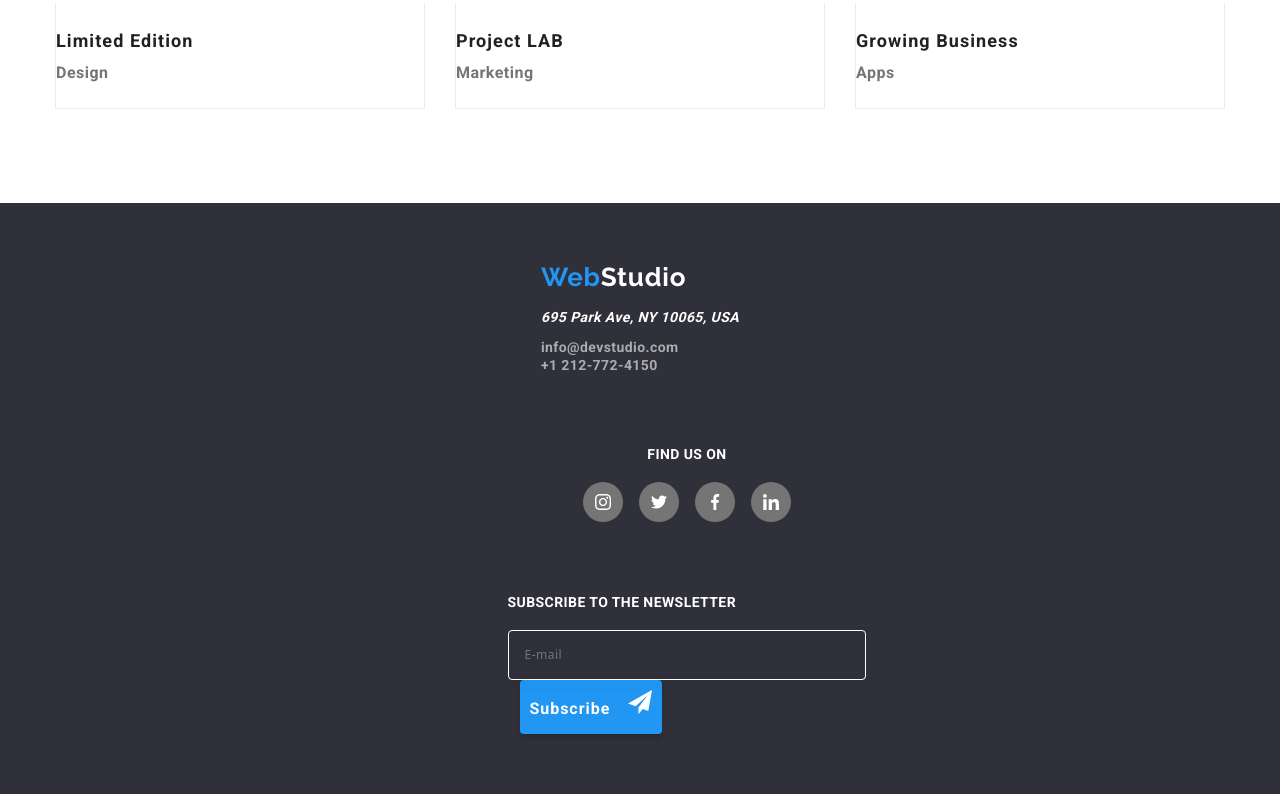
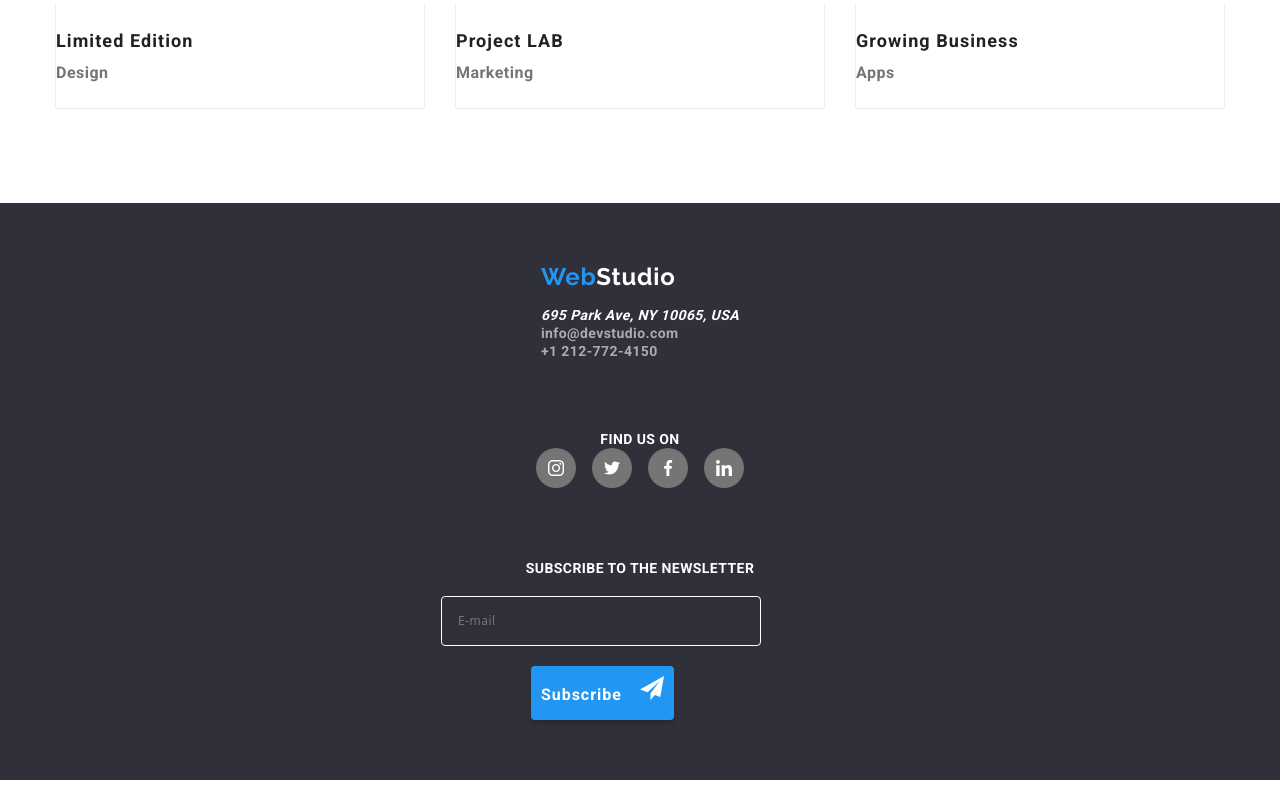
Before and after one commit to RoxanaLarisssa/goit-markup-hw-07, a plain HTML site: page portofolio.html in a window 1280 px wide. Shown: the part 1528-2322 px from the top of the page. Drawn offline with nearby package versions, Linux system fonts and the light colour scheme.

Commit message:
update mobile-tablet-desktop

```diff
--- a/css/media.css
+++ b/css/media.css
@@ -189,40 +189,49 @@ text-align: left;
 
 }
 /*----------Footer--------------*/
-.footer-section {
-  display: block;
-  background-color: #2f303a;
-  padding: 60px 0;
-}
-.footer-container{
+.footer-container {
   flex-wrap: wrap;
   flex-direction: row;
   gap: 72px 24px;
-  width: 584px;
+  max-width: 768px;
   width: 100%;
+  margin-left: 115px;
+
 }
+
 .footer-logo {
-display: inline-block;
+  display: inline-block;
+}
+.footer-soc-text {
+  text-align: left;
 }
 .footer-form-email {
   flex-direction: row;
 }
 .footer-input {
-  width: 450px;
+  width: 387px;
+}
+.form-text {
+  text-align: left;
+  display: flex;
+  justify-content: center;
 }
 .footer-form-btn {
   display: flex;
-  margin: 30px auto;
+  justify-content: center;
+  align-items: center;
+  margin-left: 94px;
+  margin-top: 20px;
+  width: 200px;
 }
 .modal {
-  width: 450px;
+ width: 450px;
  margin-left: 159px;
-}
-}
+} }
    /*------- Design desktop -------*/
-  @media screen and (min-width: 1158px){
+  @media screen and (min-width: 1158px)
+  {
   .container-header-content {
-    width: 1158px;
     width: 100%;
     margin: 0 auto;
   }
@@ -255,7 +264,6 @@ display: inline-block;
     display: flex;
     gap: 40px;
     flex-direction: row;
-    margin-right: 215px;
   }
   .header-cont-link {
     color: var(--link-color);
@@ -508,24 +516,39 @@ display: inline-block;
 }
 
 /*----------Footer--------------*/
-.footer-container{
+.footer {
+  padding: 100px 0;
+  width: 100%;
+}
+.footer-container {
   display: flex;
   flex-wrap: nowrap;
   align-items: baseline;
   width: 100%;
+  max-width: 1158px;
 }
-.footer-list {
+
+.footer-soc {
   width: 208px;
   margin-right: 80px;
+  margin-left: 106px;
 }
 .footer-item-icons {
   transition-timing-function: cubic-bezier(0.4, 0, 0.2, 1);
   transition-duration: 250ms;
+  transition-property: background-color;
+
 }
-
-.footer-contacts:hover,
-.footer-contacts:focus {
-  color: #2196f3;
+.footer-form-btn {
+  display: flex;
+}
+.footer-item-icons:hover,
+.footer-item-icons:focus {
+  background-color: var(--social-icon-hover-color);
+}
+.footer-form-btn:hover,
+.footer-form-btn:focus {
+  color: var(--social-background-icon-color);
 }
 
  }
--- a/css/styles.css
+++ b/css/styles.css
@@ -432,7 +432,8 @@ a {
 .footer-section {
   display: block;
   background-color: #2f303a;
-  padding: 60px 0;
+  padding: 60px;
+
 }
 .footer-container{
   display: flex;
@@ -443,11 +444,8 @@ a {
   width: 100%;
 }
 .footer-logo {
-  display: flex;
-  justify-content: center;
-  align-items: center;
   color: #ffffff;
-  font-size: 26px;
+  font-size: 24px;
   font-family: "Raleway", sans-serif;
   font-weight: 700;
   letter-spacing: 0.78px;
@@ -456,7 +454,9 @@ a {
   text-decoration:none;
 }
 .form-text {
-  align-self: center;
+ display: flex;
+ justify-content: center;
+ align-items: center;
 }
 .footer-half-logo {
   color: #2196f3;
@@ -466,7 +466,6 @@ a {
   font-size: 14px;
   font-family: var(--text-font-family);
   letter-spacing: 0.42px;
-  margin-bottom: 12px;
 }
 .footer-contacts {
   color: rgba(255, 255, 255, 0.6);
@@ -475,6 +474,7 @@ a {
   letter-spacing: 0.42px;
   margin-bottom: 12px;
   text-decoration:none;
+  gap: 10px;
 }
 .footer-contacts:hover,
 .footer-contacts:focus {
@@ -494,7 +494,6 @@ text-align: center;
 }
 .footer-soc {
   width: 206px;
-  margin-left: 94px;
 }
 .footer-item-icons {
   width: 44px;
@@ -503,7 +502,6 @@ text-align: center;
   background-color: #757575;
   fill: #ffffff;
   padding: 12px;
-  margin-top: 20px;
 }
 .footer-soc-list {
  display: flex;
@@ -528,10 +526,6 @@ text-align: center;
 
 /*.... Footer-subscribe...*/
 
-
-.form-footer {
-  padding-left: 93px;
-}
 .footer-form {
   display: flex;
   gap: 24px;
@@ -549,7 +543,7 @@ text-align: center;
 }
 
 .footer-input {
-  width: 358px;
+  width: 320px;
   height: 50px;
   border-radius: 4px;
   border: 1px solid #ffffff;
@@ -574,8 +568,9 @@ text-align: center;
   line-height: 30px;
   letter-spacing: 0.96px;
   box-shadow: 0px 4px 4px 0px rgba(0, 0, 0, 0.15);
-padding: 10px;
-margin-left: 12px;
+  padding: 10px;
+  margin-left: 90px;
+  margin-top: 20px;
 }
 
 .footer-form-btn:hover,
```
